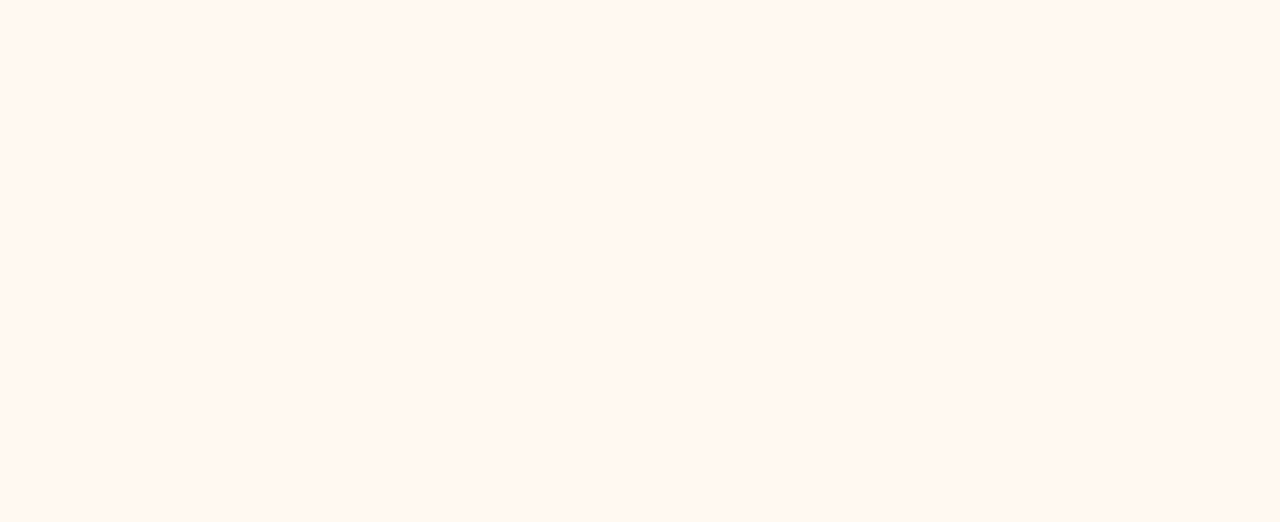
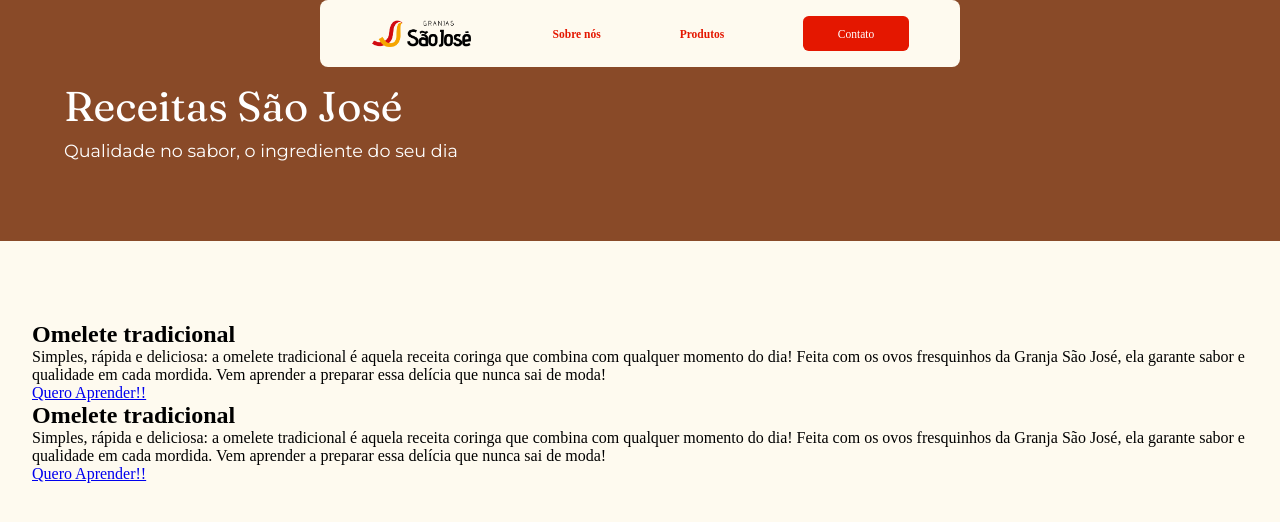
Before and after one commit to VictorECMonteiro/gsaojose, a React (Vite) app: page /receitas in a window 1280 px wide. Before the commit this address had no page. Shown: the top 522 px of the page. Built offline with nearby package versions, Linux system fonts and the light colour scheme; a web font is replaced by a local one.

Commit message:
Começando a trabalhar tela de receitas

```diff
--- a/src/App.tsx
+++ b/src/App.tsx
@@ -5,8 +5,11 @@
 import "slick-carousel/slick/slick.css";
 import "slick-carousel/slick/slick-theme.css";
 import Produtos from "./pages/Produtos/Produtos";
+import Receitas from "./pages/Receitas/Receitas";
+
 
 function App() {
+
 
   return (
     <>
@@ -16,6 +19,7 @@
             <Route path="/" element={<Landing />} />
             <Route path="/quemsomos" element={<Quemsomos />}/>
             <Route path="/produtos" element={<Produtos />} />
+            <Route path="/receitas" element={<Receitas />} />
 
           </Routes>
         </BrowserRouter>
--- /dev/null
+++ b/src/pages/Receitas/Receitas.css
@@ -0,0 +1,64 @@
+.container-receitas{
+    width: 100%;
+
+}
+.titulo-section{
+    display: flex;
+    width: 100%;
+    background-color: #894A28;
+    /* justify-content: center; */
+    align-items: center;
+
+    padding: 10vh 5%;
+}
+.titulo-section div{
+    /* position: absolute; */
+    /* left: 50%; */
+    text-align:left;
+    /* background-color: red; */
+    /* margin: auto; */
+    /* transform: translateX(-50%); */
+
+}
+.titulo-section div h1{
+    font-family: fraunces;
+    font-weight: 400;
+    font-size: clamp(1rem, 2vw + 1rem, 4rem);
+    color: #FFF;
+}
+.titulo-section div h2{
+    font-family: montserrat;
+    font-weight: 400;
+    font-size: clamp(0.5rem, 1vw + .3rem, 2rem);
+    color: #FFF;
+    margin-top: 2%;
+}
+.titulo-section button{
+    display: none;
+    /* position: relative; */
+    width: 5%;
+    height: 10vh;
+    margin-left: 10vw;
+    border-radius: 15em;
+    /* right: 20%; */
+    border: solid 2px #894A28;
+    background-color: transparent;
+}
+.titulo-section button svg{
+    width: 100%;
+    height: 35%;
+    margin: auto;
+    color: #894A28;
+
+}
+.receita-lista{
+    /* display: none; */
+    width: 95%;
+    height: 500vh;
+    margin: auto;
+    margin-bottom: 1vh;
+    margin-top: 10vh;
+    border-radius: 5em;
+
+    /* background-color: #D07E52; */
+}
--- /dev/null
+++ b/src/pages/Receitas/Receitas.tsx
@@ -0,0 +1,141 @@
+import React, { useEffect, useState } from 'react'
+import NavBar from '../../components/NavBar/NavBar'
+import Footer from '../../components/Footer/Footer'
+import "./Receitas.css"
+
+interface SaoJoseReceita {
+    ReceitaTitulo: string,
+    ReceitaSubTitulo: string,
+    ReceitaImagem: {
+        url: string
+    },
+    ReceitaIngredientes: string,
+    ReceitaPreparo: string,
+    ReceitaTextoExtra?: string
+}
+
+export default function Receitas() {
+    const [receitas, setReceitas] = useState<SaoJoseReceita[] | null>(
+        [
+            {
+                ReceitaTitulo: "Omelete tradicional",
+                ReceitaSubTitulo: "Simples, rápida e deliciosa: a omelete tradicional é aquela receita coringa que combina com qualquer momento do dia! Feita com os ovos fresquinhos da Granja São José, ela garante sabor e qualidade em cada mordida. Vem aprender a preparar essa delícia que nunca sai de moda!",
+                ReceitaImagem: {
+                    url: "/uploads/imagem"
+                },
+                ReceitaIngredientes: `
+                    2 ovos Granja São José
+
+                    1 colher (sopa) de leite (opcional, para deixar mais leve)
+
+                    Sal e pimenta-do-reino a gosto
+
+                    1 colher (chá) de manteiga ou azeite
+
+                    Recheios a gosto (queijo, presunto, tomate, cebola, orégano, cheiro-verde, etc.)`,
+                ReceitaPreparo: `Em uma tigela, quebre os ovos da Granja São José e bata com um garfo ou fouet até a mistura ficar bem homogênea.
+
+Adicione o leite (se for usar), tempere com sal e pimenta-do-reino a gosto.
+
+Aqueça uma frigideira antiaderente com a manteiga ou azeite, em fogo médio.
+
+Quando estiver quente, despeje os ovos batidos e espalhe bem pela frigideira.
+
+Espere firmar levemente a parte de baixo e, se quiser, acrescente o recheio por cima.
+
+Quando a parte de baixo estiver douradinha e a de cima ainda cremosa, dobre a omelete ao meio com uma espátula.
+
+Cozinhe por mais 1 minuto e está pronto!`,
+            },
+            {
+                ReceitaTitulo: "Omelete tradicional",
+                ReceitaSubTitulo: "Simples, rápida e deliciosa: a omelete tradicional é aquela receita coringa que combina com qualquer momento do dia! Feita com os ovos fresquinhos da Granja São José, ela garante sabor e qualidade em cada mordida. Vem aprender a preparar essa delícia que nunca sai de moda!",
+                ReceitaImagem: {
+                    url: "/uploads/imagem"
+                },
+                ReceitaIngredientes: `
+                    2 ovos Granja São José
+
+                    1 colher (sopa) de leite (opcional, para deixar mais leve)
+
+                    Sal e pimenta-do-reino a gosto
+
+                    1 colher (chá) de manteiga ou azeite
+
+                    Recheios a gosto (queijo, presunto, tomate, cebola, orégano, cheiro-verde, etc.)`,
+                ReceitaPreparo: `Em uma tigela, quebre os ovos da Granja São José e bata com um garfo ou fouet até a mistura ficar bem homogênea.
+
+Adicione o leite (se for usar), tempere com sal e pimenta-do-reino a gosto.
+
+Aqueça uma frigideira antiaderente com a manteiga ou azeite, em fogo médio.
+
+Quando estiver quente, despeje os ovos batidos e espalhe bem pela frigideira.
+
+Espere firmar levemente a parte de baixo e, se quiser, acrescente o recheio por cima.
+
+Quando a parte de baixo estiver douradinha e a de cima ainda cremosa, dobre a omelete ao meio com uma espátula.
+
+Cozinhe por mais 1 minuto e está pronto!`,
+            }
+
+
+
+
+
+        ]
+    )
+
+
+
+    useEffect(() => {
+        document.querySelector(".fundo svg")?.setAttribute("preserverAspectRatio", "xMidYMid slice");
+    }, [])
+
+
+
+
+
+    return (
+        <div className='container-receitas'>
+            <NavBar />
+            <div className='titulo-section'>
+                <button>
+                    <svg xmlns="http://www.w3.org/2000/svg" width="16" height="16" fill="currentColor" className="bi bi-caret-left-fill" viewBox="0 0 16 16">
+                        <path d="m3.86 8.753 5.482 4.796c.646.566 1.658.106 1.658-.753V3.204a1 1 0 0 0-1.659-.753l-5.48 4.796a1 1 0 0 0 0 1.506z" />
+                    </svg>
+                </button>
+                <div>
+                    <h1>Receitas São José</h1>
+                    <h2>Qualidade no sabor, o ingrediente do seu dia</h2>
+                </div>
+            </div>
+            <section className='receita-lista'>
+                {
+                    receitas?.map((item) => (
+                        <div className='item-receita'>
+                            <h2>{item.ReceitaTitulo}</h2>
+                            <p>{item.ReceitaSubTitulo}</p>
+                            <a href="#">Quero Aprender!!</a>
+
+                        </div>
+                    ))
+                }
+
+            </section>
+
+
+
+
+
+
+
+
+
+
+
+
+
+            <Footer />
+        </div>
+    )
+}
```
Also changed, not shown: public/isotipo_SAOJOSE.png (added).
